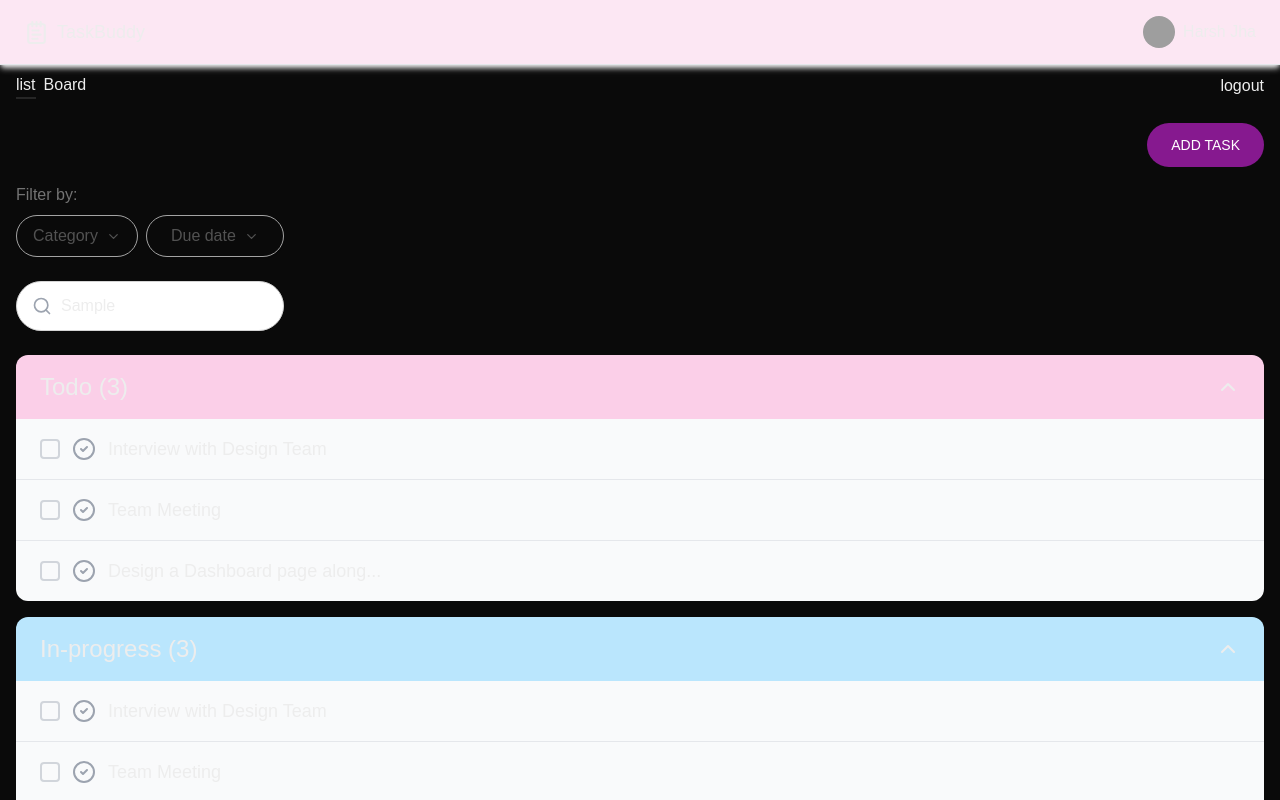
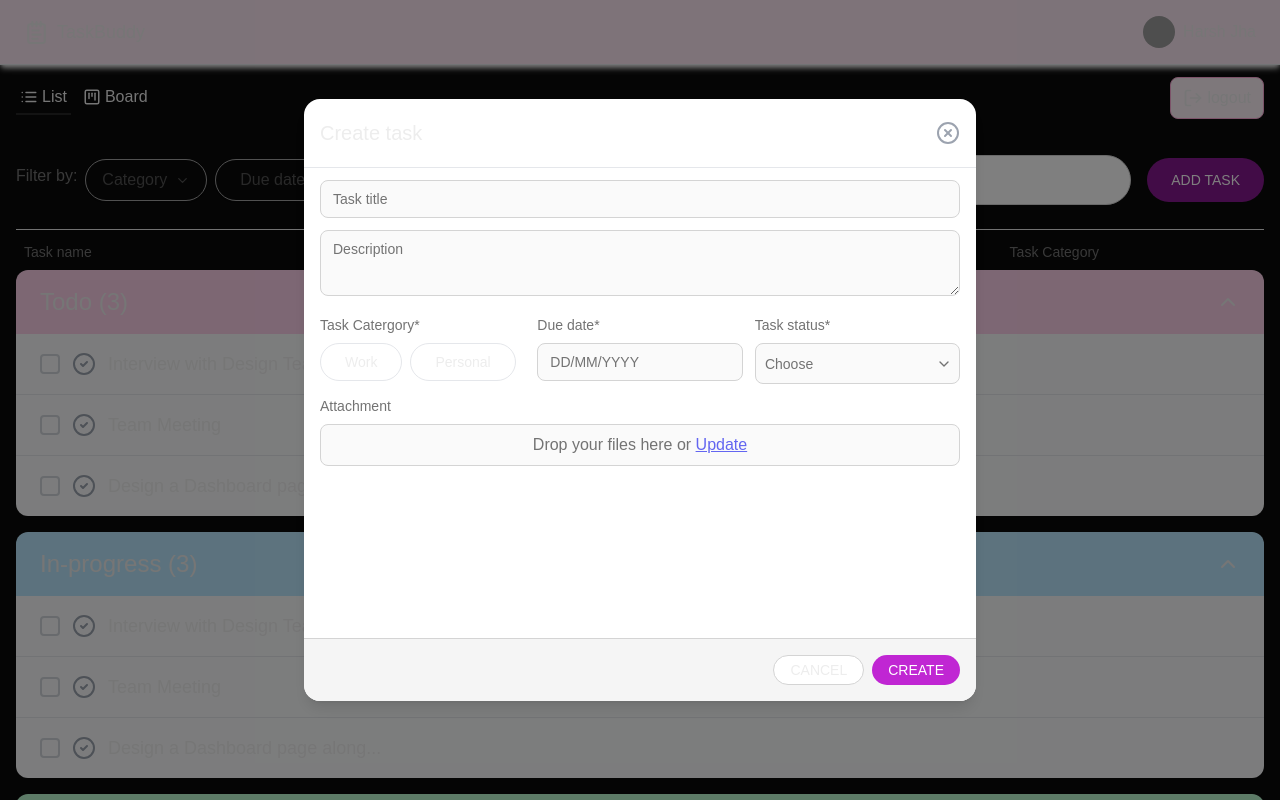
Before and after one commit to harshjha872/task-management, a Next.js app: page / in a window 1280 px wide. Both pictures are taken after typing "Sample" into the empty fields and a click on the button "ADD TASK". Shown: the top 800 px of the page. Built offline with nearby package versions, Linux system fonts and the light colour scheme; grey boxes are pictures that could not be loaded.

Commit message:
add task Modal design & todo class

```diff
--- a/app/page.tsx
+++ b/app/page.tsx
@@ -2,47 +2,71 @@
 
 // import { useAppSelector, useAppDispatch } from "./hooks";
 // import { increaseCounter, decreaseCounter } from "@/store/todoSlice";
-import { ChevronDown, Search } from "lucide-react";
+import {
+  ChevronDown,
+  Search,
+  List,
+  SquareKanban,
+  LogOut,
+  CircleX,
+} from "lucide-react";
 import Navbar from "@/components/navbar/navbar";
 import Accordian from "@/components/accordian/accordian";
-
+import Addtaskmodal from "@/components/modals/addtaskmodal";
 import { useState } from "react";
 
-const Tabss = ["list", "Board"];
+const Tabss = [
+  { name: "List", icon: <List size={18} /> },
+  { name: "Board", icon: <SquareKanban size={18} /> },
+];
 
 export default function Home() {
+  const closeModal = () => {
+    setShowAddTaskModal(false);
+  }
   // const dispatch = useAppDispatch()
   // const counter = useAppSelector((state) => state.todoSlice.counter);
   const [activeTab, setActiveTab] = useState(0);
+  const [showAddTaskModal, setShowAddTaskModal] = useState(false);
   return (
     <div className="">
       <Navbar />
-      <div className="px-4 my-2 flex justify-between items-center">
+      <div className="hidden lg:flex px-4 my-3 justify-between items-center">
         <div className="flex space-x-2">
           {Tabss.map((tab, index) => (
             <div
               onClick={() => setActiveTab(index)}
               key={index * 99}
               className={`${
-                index === activeTab ? "border-b-2 border-neutral-800" : ""
-              } cursor-pointer`}
+                index === Number(activeTab)
+                  ? "border-neutral-800"
+                  : "border-transparent"
+              } cursor-pointer transition-all duration-300 ease-in-out flex items-center border-b-2 p-1`}
             >
-              {tab}
+              <div className="mr-1">{tab.icon}</div>
+              <div>{tab.name}</div>
             </div>
           ))}
         </div>
-        <button>logout</button>
+        <button className="flex items-center rounded-lg border border-pink-300 bg-pink-50 px-3 py-2">
+          <LogOut size={20} className="mr-1" />
+          logout
+        </button>
       </div>
 
-      <div className="py-4 px-4 flex justify-end">
-        {/* <Tabs/> */}
-
-        <button className="bg-fuchsia-800 text-white px-6 py-3 rounded-full uppercase text-sm font-medium">
+      {/* Add task btn for mobile */}
+      <div className="lg:hidden py-4 px-4 flex justify-end">
+        <button
+          onClick={() => setShowAddTaskModal(true)}
+          className="bg-fuchsia-800 text-white px-6 py-3 rounded-full uppercase text-sm font-medium"
+        >
           Add task
         </button>
       </div>
-      <div className="px-4">
-        <div className="text-neutral-500 mb-2">Filter by:</div>
+
+      <div className="flex flex-col lg:flex-row lg:items-center lg:justify-between lg:mx-4 lg:mb-3 lg:border-b-[1.5px] lg:border-neutral-200">
+        <div className="flex flex-col lg:flex-row px-4 lg:px-0 lg:items-center">
+          <div className="text-neutral-500 mb-2 mr-2">Filter by:</div>
           <div className="flex space-x-2">
             <div className="flex space-x-2 items-center px-4 py-2 border border-neutral-400 shadow-sm rounded-full text-neutral-600">
               <span>Category</span>
@@ -55,6 +79,7 @@ export default function Home() {
           </div>
         </div>
 
+        <div className="flex items-center">
           <div className="px-4 w-full lg:w-[300px] py-6 relative">
             <input
               placeholder="search"
@@ -67,12 +92,31 @@ export default function Home() {
               <Search size={20} />
             </div>
           </div>
+          <button
+            onClick={() => setShowAddTaskModal(true)}
+            className="hidden lg:block bg-fuchsia-800 text-white px-6 py-3 rounded-full uppercase text-sm font-medium"
+          >
+            Add task
+          </button>
+        </div>
+      </div>
+
+      <div className="hidden lg:grid grid-cols-5 px-6 font-medium text-sm text-neutral-500 my-2">
+        <div className="col-span-2">Task name</div>
+        <div>Due on</div>
+        <div>Task status</div>
+        <div>Task Category</div>
+      </div>
 
       <div className="px-4 space-y-4 flex flex-col items-center justify-center lg:justify-start lg:items-start">
         <Accordian title="Todo" Tasks={[]} header_color="bg-pink-200" />
         <Accordian title="In-progress" Tasks={[]} header_color="bg-sky-200" />
         <Accordian title="Completed" Tasks={[]} header_color="bg-green-200" />
       </div>
+
+      {showAddTaskModal && (
+        <Addtaskmodal closeModal={closeModal}/>
+      )}
     </div>
   );
 }
--- /dev/null
+++ b/components/modals/addtaskmodal.tsx
@@ -0,0 +1,173 @@
+import React, { useState } from "react";
+import { CircleX } from "lucide-react";
+import { iTodo } from "@/store/todoSlice";
+import { ChevronDown } from "lucide-react";
+
+const Addtaskmodal = ({ closeModal }: { closeModal: () => void }) => {
+  const [newTodo, setNewTodo] = useState<iTodo | null>(null);
+
+  const handleSelectCategory = (selectedCategory: string) => {
+    setNewTodo(
+      (pre) =>
+        ({
+          ...pre,
+          taskCategory: selectedCategory,
+        } as iTodo)
+    );
+  };
+
+  const handleTaskNameChange = (e: any) => {
+    setNewTodo(
+      (pre) =>
+        ({
+          ...pre,
+          taskName: e.target.value || "",
+        } as iTodo)
+    );
+  };
+
+  const handleTaskDescriptionChange = (e: any) => {
+    setNewTodo(
+      (pre) =>
+        ({
+          ...pre,
+          taskDescription: e.target.value || "",
+        } as iTodo)
+    );
+  };
+
+  const handleStatusChange = (e: any) => {
+    setNewTodo(
+      (pre) =>
+        ({
+          ...pre,
+          taskStatus: e.target.value,
+        } as iTodo)
+    );
+  };
+
+  console.log(newTodo);
+
+  return (
+    <div className="fixed inset-0 z-50 flex items-center justify-center bg-black bg-opacity-50">
+      <div className="bg-white rounded-2xl shadow-lg w-[42rem]">
+        <div className="flex justify-between items-center border-b py-5 px-4">
+          <h2 className="text-xl">Create task</h2>
+          <button
+            onClick={() => closeModal()}
+            className="text-gray-400 hover:text-gray-600"
+          >
+            <CircleX />
+          </button>
+        </div>
+
+        <div className="px-4 py-3 grid gap-3">
+          {/* Task title */}
+          <div>
+            <input
+              required
+              className="border border-neutral-300 placeholder:text-neutral-500 rounded-lg bg-neutral-50 w-full px-3 py-1.5 placeholder:text-sm"
+              placeholder="Task title"
+              value={newTodo?.taskName || ""}
+              onChange={handleTaskNameChange}
+            />
+          </div>
+
+          {/* description textarea */}
+          <div>
+            <textarea
+              className="border focus:ring-neutral-300 border-neutral-300 placeholder:text-neutral-500 rounded-lg bg-neutral-50 w-full px-3 py-2 placeholder:text-sm"
+              placeholder="Description"
+              value={newTodo?.taskDescription || ""}
+              onChange={handleTaskDescriptionChange}
+            />
+          </div>
+
+          {/* Category, date and status */}
+          <div className="grid grid-cols-3 gap-3">
+            {/* Category */}
+            <div>
+              <div className="text-sm text-neutral-500 mb-2">
+                Task Catergory*
+              </div>
+              <div className="flex space-x-2">
+                <button
+                  onClick={() => handleSelectCategory("work")}
+                  className={`px-6 py-2 text-sm rounded-full font-medium border ${
+                    newTodo?.taskCategory === "work"
+                      ? "bg-fuchsia-800 text-white"
+                      : ""
+                  }`}
+                >
+                  Work
+                </button>
+                <button
+                  onClick={() => handleSelectCategory("personal")}
+                  className={`px-6 py-2 text-sm rounded-full font-medium border ${
+                    newTodo?.taskCategory === "personal"
+                      ? "bg-fuchsia-800 text-white"
+                      : ""
+                  }`}
+                >
+                  Personal
+                </button>
+              </div>
+            </div>
+
+            {/* Date */}
+            <div>
+              <div className="text-sm text-neutral-500 mb-2">Due date*</div>
+              <input
+                required
+                className="border border-neutral-300 placeholder:text-neutral-500 rounded-lg bg-neutral-50 w-full px-3 py-1.5 placeholder:text-sm"
+                placeholder="DD/MM/YYYY"
+              />
+            </div>
+
+            {/* Status */}
+            <div>
+              <div className="text-sm text-neutral-500 mb-2">Task status*</div>
+              <div className="grid">
+                <ChevronDown className="pointer-events-none z-10 right-[.5rem] text-neutral-500 relative col-start-1 row-start-1 h-4 w-4 self-center justify-self-end forced-colors:hidden" />
+                <select
+                  id="countries"
+                  className="row-start-1 col-start-1 bg-neutral-50 border border-neutral-300 text-neutral-500 text-sm rounded-lg focus:ring-neutral-300 focus:border-neutral-300 block w-full p-[.58rem] pr-[2.5rem] appearance-none placeholder:text-sm"
+                  onChange={handleStatusChange}
+                >
+                  <option hidden>Choose</option>
+                  <option value="todo">TO-DO</option>
+                  <option value="inprogress">IN-PROGRESS</option>
+                  <option value="completed">COMPLETED</option>
+                </select>
+              </div>
+            </div>
+          </div>
+
+          {/* Attachments */}
+          <div className="mb-40">
+            <div className="text-sm text-neutral-500 mb-2">Attachment</div>
+            <div className="w-full border border-neutral-300 text-neutral-500 rounded-lg bg-neutral-50 px-3 py-2 flex justify-center">
+              <span>
+                Drop your files here or{" "}
+                <span className="text-indigo-500 underline">Update</span>
+              </span>
+            </div>
+          </div>
+        </div>
+        <div className="px-4 py-4 rounded-2xl rounded-tl-none rounded-tr-none flex justify-end space-x-2 bg-neutral-100 border-t border-neutral-300">
+          <button
+            onClick={() => closeModal()}
+            className="text-sm px-4 py-1 uppercase rounded-full border border-neutral-300 bg-white"
+          >
+            cancel
+          </button>
+          <button className="text-sm px-4 py-1 uppercase bg-fuchsia-600 text-white rounded-full">
+            create
+          </button>
+        </div>
+      </div>
+    </div>
+  );
+};
+
+export default Addtaskmodal;
--- a/package.json
+++ b/package.json
@@ -12,6 +12,7 @@
     "@reduxjs/toolkit": "^2.5.0",
     "firebase": "^11.1.0",
     "lucide-react": "^0.469.0",
+    "moment": "^2.30.1",
     "next": "15.1.4",
     "next-themes": "^0.4.4",
     "react": "^19.0.0",
--- a/store/todoSlice.ts
+++ b/store/todoSlice.ts
@@ -1,37 +1,39 @@
 import { createSlice, PayloadAction } from "@reduxjs/toolkit";
 
-// export interface singleProduct {
-//   id: number;
-//   productImage: string;
-//   productName: string;
-//   productDescription: string;
-//   productPrice: number;
-//   totalPrice: number;
-//   quantity: number;
-// }
+export interface iTodo {
+  id: number;
+  taskName: string;
+  taskDescription: string;
+  dueDate: Date;
+  taskCategory: 'work'|'personal';
+  taskStatus: 'todo'|'inprogress'|'completed';
+  historyActivity: Array<string>;
+  attachment: any;
+}
 
 // Define a type for the slice state
-export interface productState {
-//   products: Array<singleProduct>;
-  counter: number
+export interface todoState {
+  tasks: Array<iTodo>;
 }
 
 // Define the initial state using that type
 const initialState = {
-//   products: [],
-  counter: 0
-} as productState;
+  tasks: [],
+} as todoState;
 
 export const todoSlice = createSlice({
   name: "cart",
   initialState,
   reducers: {
-    increaseCounter: (state) => {
-        state.counter++
+    addTodo(state, action: PayloadAction<iTodo>) {
+      state.tasks.push(action.payload)
     },
-    decreaseCounter: (state) => {
-        state.counter--
+    markMultiple(state, action: PayloadAction<Array<iTodo>>) {
+
     },
+    deleteMultiple(state, action: PayloadAction<Array<iTodo>>) {
+
+    }
     // addproduct: (state, action: PayloadAction<singleProduct>) => {
     //   const isProductExist = state.products.find(
     //     (product) => product.id === action.payload.id
@@ -44,8 +46,7 @@ export const todoSlice = createSlice({
 });
 
 export const {
-    increaseCounter,
-    decreaseCounter,
+    addTodo
 } = todoSlice.actions;
 
 export default todoSlice.reducer;
```
Also changed, not shown: utlis/Todo.ts (added, +23 -0 lines), 1 other file (tests, documents, lock files or other folders). Lines whose indentation alone changed are shown as unchanged.
